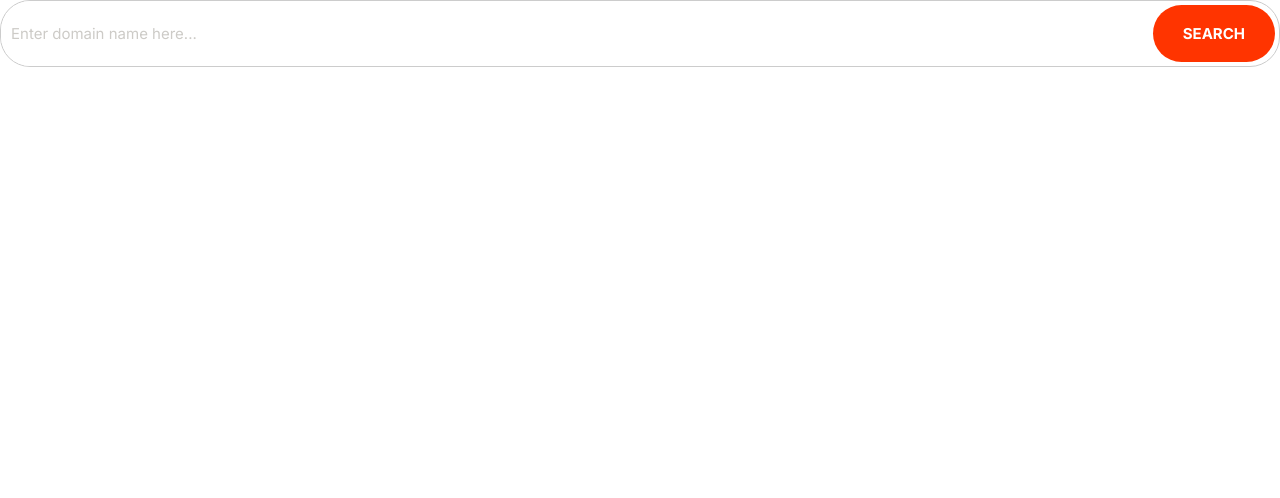
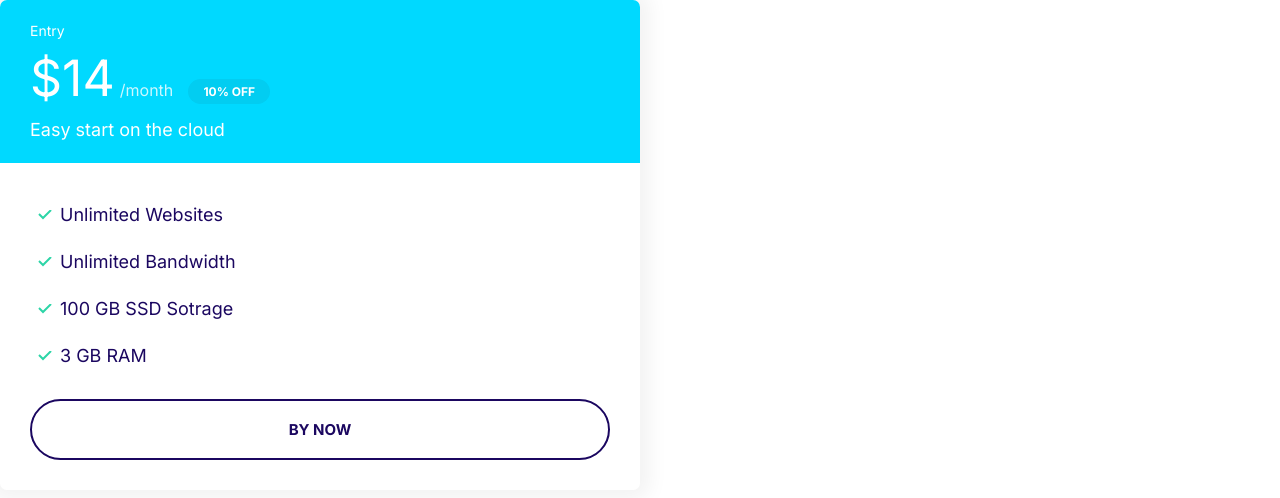
Before and after one commit to drizzlecat/html-css-practice, a plain HTML site: page index.html in a window 1280 px wide. Drawn offline with Linux system fonts and the light colour scheme.

Commit message:
define the plan

```diff
--- a/css/styles.css
+++ b/css/styles.css
@@ -114,6 +114,7 @@ a {
 
 .badge--small{
   font-size: 1.6rem;
+  padding: 0.5rem 1.5rem;
 }
 
 @media screen and (min-width: 1024px) {
@@ -273,3 +274,74 @@ a {
     font-size: 1.5rem;
   }
 }
+
+/* Cards */
+.card{
+  border-radius: 7px;
+  box-shadow: 0 0 20px 10px #f3f3f3;
+  overflow: hidden;
+}
+
+.card__header, .card__body{
+  padding: 2rem 3rem;
+}
+
+.card--primary .card__header{
+  color: #fff;
+  background: var(--color-primary);
+}
+
+.card--secondary .card__header{
+  color: #fff;
+  background: var(--color-secondary);
+}
+
+.card--secondary  .badge--secondary{
+  background: #02cdf1;
+}
+
+/* Plans */
+.plan__name{
+  color: #fff;
+  margin: 0;
+  font-weight: 500;
+  font-size: 2.4rem;
+}
+
+.plan__price{
+  font-size: 6rem;
+}
+
+.plan__billing-cycle{
+  font-size: 2.4rem;
+  font-weight: 300;
+  opacity: 0.8;
+  margin-right: 1rem;
+}
+
+.plan__description{
+  font-size: 2rem;
+  font-weight: 300;
+  letter-spacing: 1rem;
+  display: block;
+}
+
+.plan .list__item{
+  margin-bottom: 2rem;
+}
+
+@media screen and (min-width:1024px) {
+  .plan__name{
+font-size: 1.4rem;
+  }
+  .plan__price{
+font-size: 5rem;
+  }
+  .plan__billing-cycle{
+    font-size: 1.6rem;
+  }
+  .plan__description{
+    font-size: 1.7rem;
+  }
+
+}
--- a/index.html
+++ b/index.html
@@ -15,13 +15,27 @@
     <link rel="stylesheet" href="css/styles.css" />
   </head>
   <body>
-    <div class="input-group">
-      <input
-        type="text"
-        class="input"
-        placeholder="Enter domain name here..."
-      />
-      <button class="btn btn--accent">Search</button>
+    <div style="width: 50%">
+      <div class="plan">
+        <div class="card card--secondary">
+          <header class="card__header">
+            <h3 class="plan__name">Entry</h3>
+            <span class="plan__price">$14</span>
+            <span class="plan__billing-cycle">/month</span>
+            <span class="badge badge--secondary badge--small">10% OFF</span>
+            <div class="plan_description">Easy start on the cloud</div>
+          </header>
+          <div class="card__body">
+            <ul class="list list--tick">
+              <li class="list__item">Unlimited Websites</li>
+              <li class="list__item">Unlimited Bandwidth</li>
+              <li class="list__item">100 GB SSD Sotrage</li>
+              <li class="list__item">3 GB RAM</li>
+            </ul>
+            <button class="btn btn--outline btn--block">BY NOW</button>
+          </div>
+        </div>
+      </div>
     </div>
   </body>
 </html>
```
Also changed, not shown: components/plan.html (added, +20 -0 lines).
